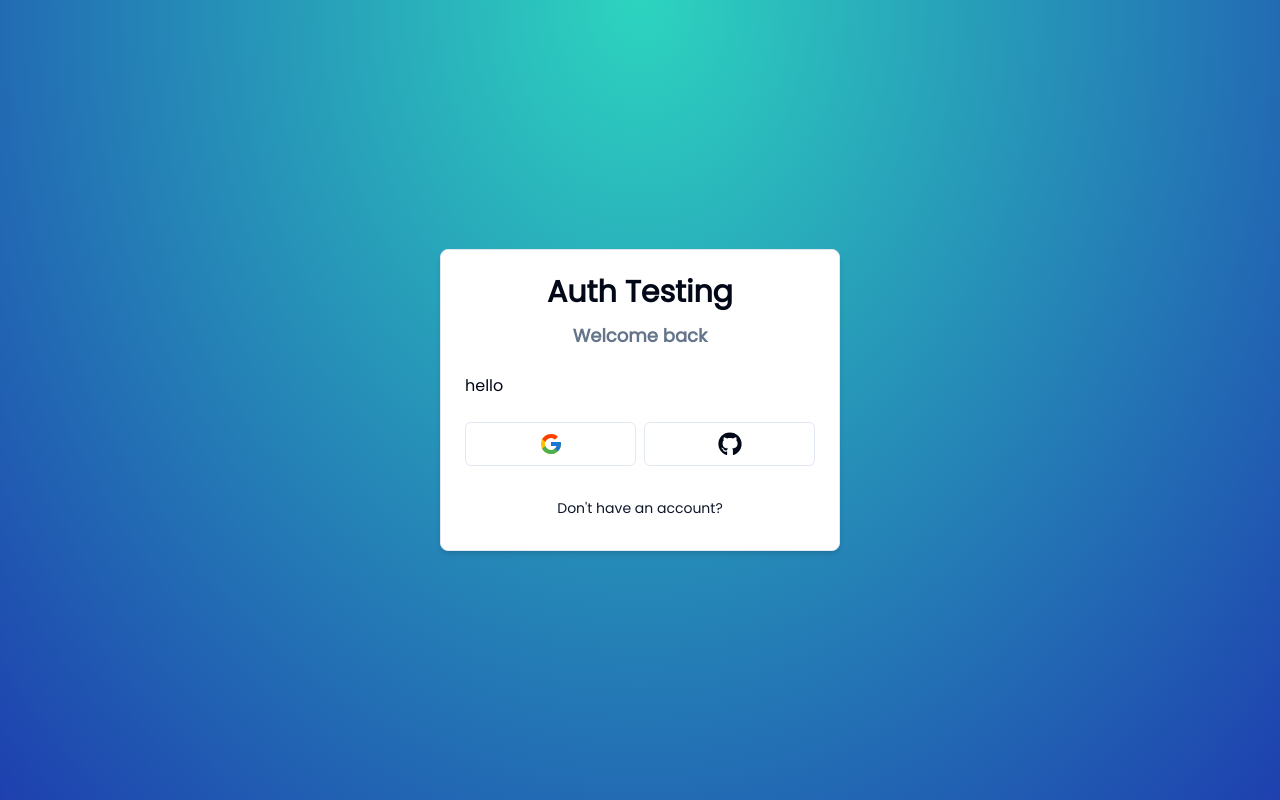
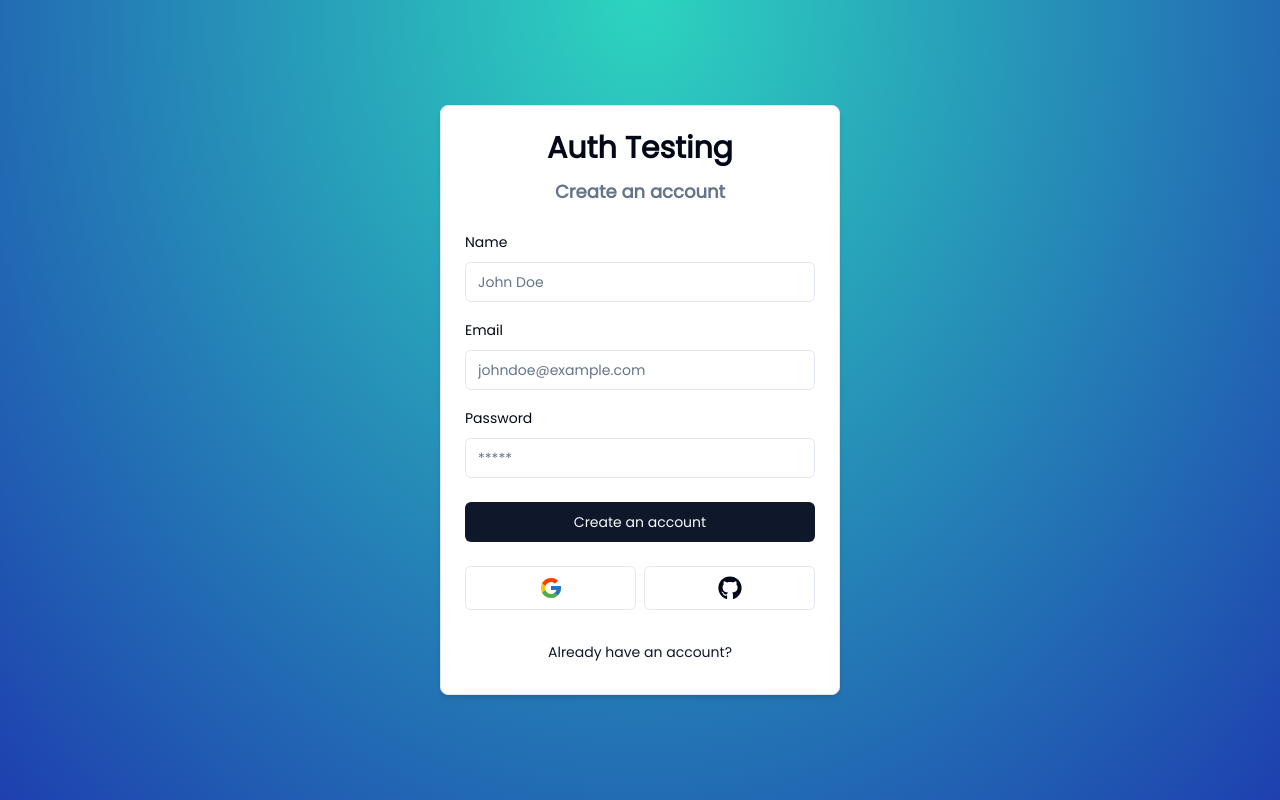
Before and after one commit to Adiflickzzz/next-auth-v4, a Next.js app: page /auth/register in a window 1280 px wide. Built offline with nearby package versions, Linux system fonts and the light colour scheme.

Commit message:
added register form and updated schemas

```diff
--- /dev/null
+++ b/actions/register.ts
@@ -0,0 +1,14 @@
+"use server";
+import * as z from "zod";
+
+import { RegisterSchema } from "@/schemas";
+
+export const register = async (values: z.infer<typeof RegisterSchema>) => {
+  const validationFields = RegisterSchema.safeParse(values);
+
+  if (!validationFields.success) {
+    return { error: "Invalid fields !" };
+  }
+
+  return { success: "Email sent !" };
+};
--- a/app/auth/login/page.tsx
+++ b/app/auth/login/page.tsx
@@ -1,8 +1,8 @@
 import { LoginForm } from "@/components/auth/loginForm";
 import React from "react";
 
-const page = () => {
+const LoginPage = () => {
   return <LoginForm />;
 };
 
-export default page;
+export default LoginPage;
--- a/app/auth/register/page.tsx
+++ b/app/auth/register/page.tsx
@@ -1,8 +1,8 @@
 import { RegisterForm } from "@/components/auth/registerForm";
 import React from "react";
 
-const page = () => {
+const RegisterPage = () => {
   return <RegisterForm />;
 };
 
-export default page;
+export default RegisterPage;
--- a/components/auth/loginForm.tsx
+++ b/components/auth/loginForm.tsx
@@ -17,8 +17,13 @@
 import { FormError } from "../formError";
 import { FormSuccess } from "../formSuccess";
 import { login } from "@/actions/login";
+import { useState, useTransition } from "react";
 
 export const LoginForm = () => {
+  const [error, setError] = useState<string | undefined>("");
+  const [success, setSucces] = useState<string | undefined>("");
+  const [isPending, startTransition] = useTransition();
+
   const form = useForm<z.infer<typeof LoginSchema>>({
     resolver: zodResolver(LoginSchema),
     defaultValues: {
@@ -28,7 +33,15 @@
   });
 
   const onSubmit = (values: z.infer<typeof LoginSchema>) => {
-    login(values);
+    setError("");
+    setSucces("");
+
+    startTransition(() => {
+      login(values).then((data) => {
+        setError(data.error);
+        setSucces(data.success);
+      });
+    });
   };
 
   return (
@@ -49,6 +62,7 @@
                   <FormLabel>Email</FormLabel>
                   <FormControl>
                     <Input
+                      disabled={isPending}
                       {...field}
                       placeholder="johndoe@example.com"
                       type="email"
@@ -65,16 +79,21 @@
                 <FormItem>
                   <FormLabel>Password</FormLabel>
                   <FormControl>
-                    <Input {...field} placeholder="*****" type="password" />
+                    <Input
+                      disabled={isPending}
+                      {...field}
+                      placeholder="*****"
+                      type="password"
+                    />
                   </FormControl>
                   <FormMessage />
                 </FormItem>
               )}
             />
           </div>
-          <FormError message="" />
-          <FormSuccess message="" />
-          <Button type="submit" className="w-full">
+          <FormError message={error} />
+          <FormSuccess message={success} />
+          <Button disabled={isPending} type="submit" className="w-full">
             Login
           </Button>
         </form>
--- a/components/auth/registerForm.tsx
+++ b/components/auth/registerForm.tsx
@@ -1,14 +1,121 @@
+"use client";
+import { useForm } from "react-hook-form";
 import { CardWrapper } from "./cardWrapper";
+import { zodResolver } from "@hookform/resolvers/zod";
+import * as z from "zod";
+import { RegisterSchema } from "@/schemas";
+import {
+  Form,
+  FormControl,
+  FormField,
+  FormItem,
+  FormLabel,
+  FormMessage,
+} from "../ui/form";
+import { Input } from "../ui/input";
+import { Button } from "../ui/button";
+import { FormError } from "../formError";
+import { FormSuccess } from "../formSuccess";
+import { register } from "@/actions/register";
+import { useState, useTransition } from "react";
 
 export const RegisterForm = () => {
+  const [error, setError] = useState<string | undefined>("");
+  const [success, setSucces] = useState<string | undefined>("");
+  const [isPending, startTransition] = useTransition();
+
+  const form = useForm<z.infer<typeof RegisterSchema>>({
+    resolver: zodResolver(RegisterSchema),
+    defaultValues: {
+      email: "",
+      password: "",
+      name: "",
+    },
+  });
+
+  const onSubmit = (values: z.infer<typeof RegisterSchema>) => {
+    setError("");
+    setSucces("");
+
+    startTransition(() => {
+      register(values).then((data) => {
+        setError(data.error);
+        setSucces(data.success);
+      });
+    });
+  };
+
   return (
     <CardWrapper
-      headerLabel="Welcome back"
-      backButtonLabel="Don't have an account?"
-      backButtonHref="/auth/register"
+      headerLabel="Create an account"
+      backButtonLabel="Already have an account?"
+      backButtonHref="/auth/login"
       showSocial
     >
-      hello
+      <Form {...form}>
+        <form onSubmit={form.handleSubmit(onSubmit)} className="space-y-6">
+          <div className="space-y-4">
+            <FormField
+              control={form.control}
+              name="name"
+              render={({ field }) => (
+                <FormItem>
+                  <FormLabel>Name</FormLabel>
+                  <FormControl>
+                    <Input
+                      disabled={isPending}
+                      {...field}
+                      placeholder="John Doe"
+                    />
+                  </FormControl>
+                  <FormMessage />
+                </FormItem>
+              )}
+            />
+            <FormField
+              control={form.control}
+              name="email"
+              render={({ field }) => (
+                <FormItem>
+                  <FormLabel>Email</FormLabel>
+                  <FormControl>
+                    <Input
+                      disabled={isPending}
+                      {...field}
+                      placeholder="johndoe@example.com"
+                      type="email"
+                    />
+                  </FormControl>
+                  <FormMessage />
+                </FormItem>
+              )}
+            />
+            <FormField
+              control={form.control}
+              name="password"
+              render={({ field }) => (
+                <FormItem>
+                  <FormLabel>Password</FormLabel>
+                  <FormControl>
+                    <Input
+                      disabled={isPending}
+                      {...field}
+                      placeholder="*****"
+                      type="password"
+                    />
+                  </FormControl>
+                  <FormMessage />
+                </FormItem>
+              )}
+            />
+          </div>
+          <FormError message={error} />
+          <FormSuccess message={success} />
+          <Button disabled={isPending} type="submit" className="w-full">
+            Create an account
+          </Button>
+        </form>
+      </Form>
     </CardWrapper>
   );
 };
--- a/schemas/index.ts
+++ b/schemas/index.ts
@@ -8,3 +8,15 @@
     message: "Password is required",
   }),
 });
+
+export const RegisterSchema = z.object({
+  email: z.string().email({
+    message: "Email is required",
+  }),
+  password: z.string().min(6, {
+    message: "Minimum 6 characters required",
+  }),
+  name: z.string().min(1, {
+    message: "Name is required",
+  }),
+});
```
Also changed, not shown: actions/login.ts (+11 -2 lines).
